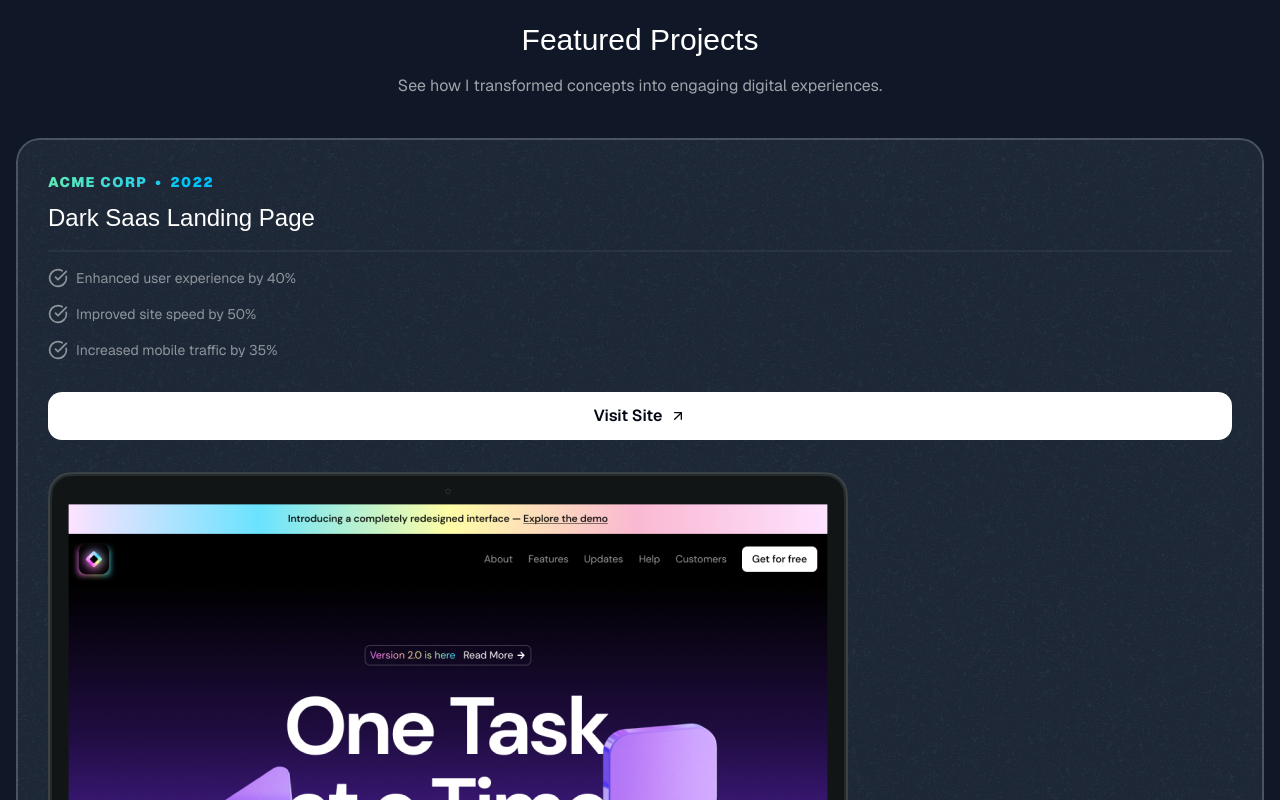
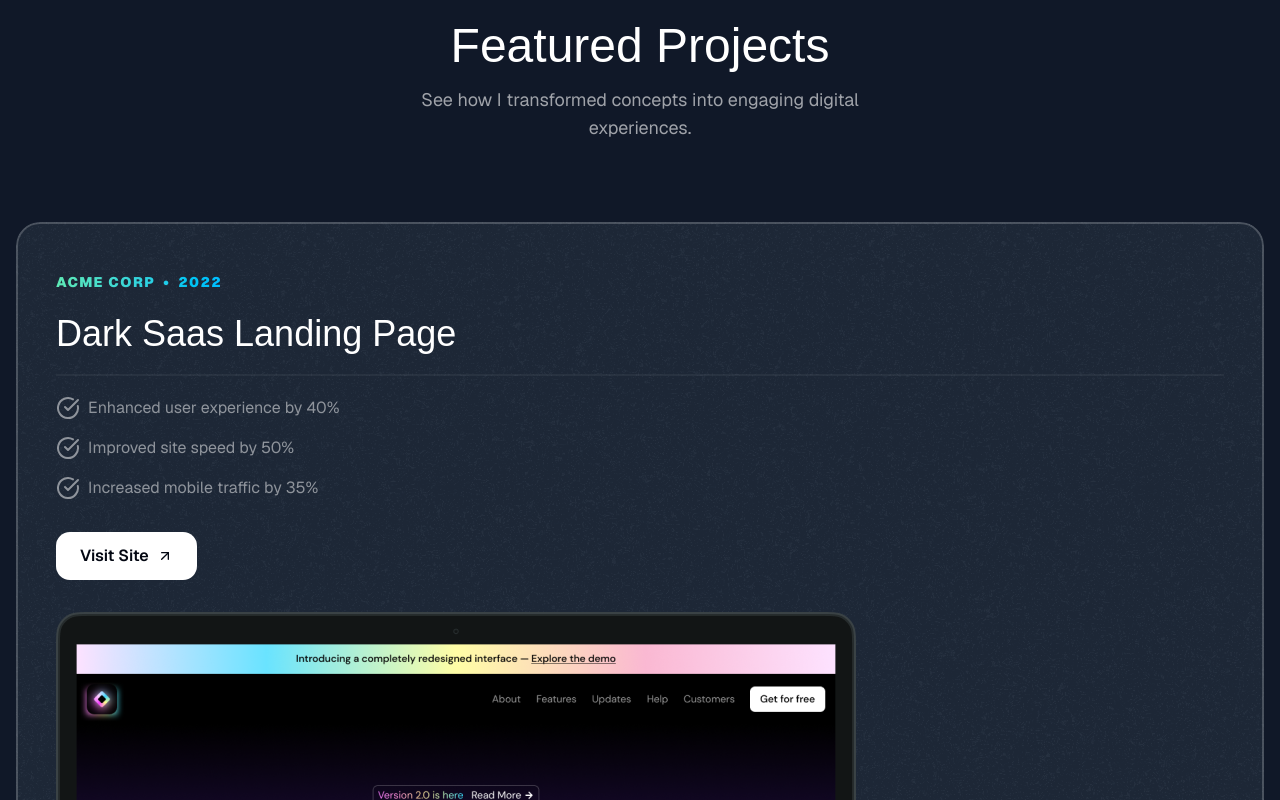
Before and after one commit to echozyr2001/portfolio, a Next.js app: page / in a window 1280 px wide. Shown: the part 820-1620 px from the top of the page. Built offline with nearby package versions, Linux system fonts and the light colour scheme; a web font is replaced by a local one.

Commit message:
Projects pad style

```diff
--- a/components/sections/Projects.tsx
+++ b/components/sections/Projects.tsx
@@ -55,20 +55,20 @@
             Real-World Results
           </p>
         </div>
-        <h2 className="font-serif text-3xl text-center mt-6">
+        <h2 className="font-serif text-3xl md:text-5xl text-center mt-6">
           Featured Projects
         </h2>
-        <p className="text-center text-white/60 mt-4">
+        <p className="text-center text-white/60 mt-4 md:text-lg max-w-md mx-auto">
           See how I transformed concepts into engaging digital experiences.
         </p>
 
-        <div className="flex flex-col mt-10 gap-20">
+        <div className="flex flex-col mt-10 gap-20 md:mt-20">
           {portfolioProjects.map((project) => (
             // after 来表示背后的内容，可以用来实现一些特殊的效果，这里用来制作 outline
             // 设置 after:pointer-events-none 防止点击事件被阻挡
             <div
               key={project.title}
-              className="bg-gray-800 rounded-3xl relative z-0 overflow-hidden after:z-10 after:content-[''] after:absolute after:inset-0 after:outline-2 after:-outline-offset-2 after:rounded-3xl after:outline-white/20 px-8 pt-8 after:pointer-events-none"
+              className="bg-gray-800 rounded-3xl relative z-0 overflow-hidden after:z-10 after:content-[''] after:absolute after:inset-0 after:outline-2 after:-outline-offset-2 after:rounded-3xl after:outline-white/20 px-8 pt-8 after:pointer-events-none md:px-10 md:pt-12"
             >
               <div
                 className="absolute inset-0 -z-10 opacity-5"
@@ -80,24 +80,26 @@
                 <span>{project.year}</span>
               </div>
 
-              <h3 className="font-serif text-2xl mt-2">{project.title}</h3>
+              <h3 className="font-serif text-2xl md:text-4xl mt-2 md:mt-5">
+                {project.title}
+              </h3>
 
-              <hr className="border-t-2 border-white/5 mt-4" />
+              <hr className="border-t-2 border-white/5 mt-4 md:mt-5" />
 
-              <ul className="flex flex-col gap-4 mt-4">
+              <ul className="flex flex-col gap-4 mt-4 md:mt-5">
                 {project.results.map((result) => (
                   <li
                     key={result.title}
-                    className="flex gap-2 text-sm text-white/50"
+                    className="flex gap-2 text-sm md:text-base text-white/50"
                   >
-                    <CheckCircle className=" size-5" />
+                    <CheckCircle className="size-5 md:size-6" />
                     <span>{result.title}</span>
                   </li>
                 ))}
               </ul>
 
               <a href={project.link}>
-                <button className="bg-white text-gray-950 h-12 w-full rounded-xl font-semibold inline-flex items-center justify-center gap-2 mt-8">
+                <button className="bg-white text-gray-950 h-12 w-full md:w-auto md:px-6  rounded-xl font-semibold inline-flex items-center justify-center gap-2 mt-8">
                   <span>Visit Site</span>
                   <ArrowUpRight className="size-4 " />
                 </button>
@@ -106,7 +108,7 @@
               <Image
                 src={project.image}
                 alt={project.title}
-                className="mt-8 -mb-4"
+                className="mt-8 -mb-4 md:-mb-0"
               />
             </div>
           ))}
```
